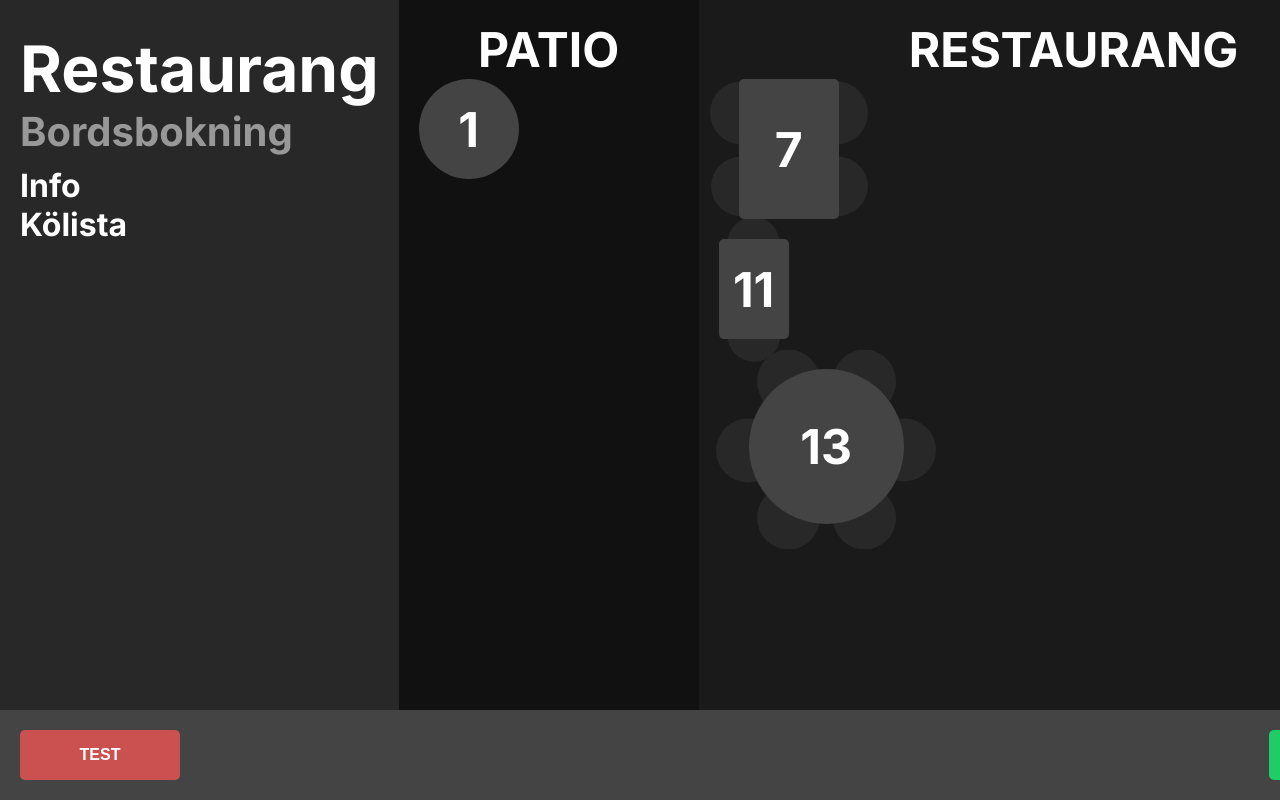
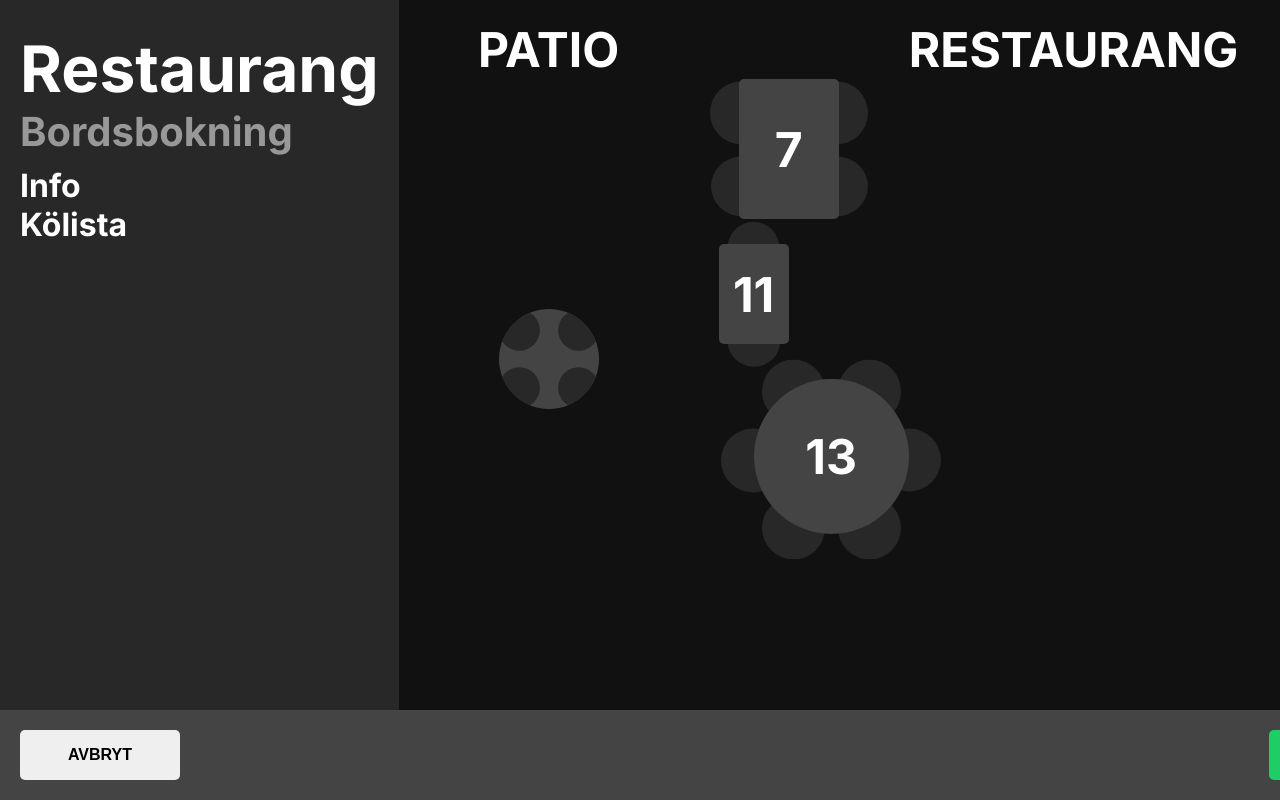
Before and after one commit to Deltaximity/DVGA11---Laboration-2, a plain HTML site: page index.html in a window 1280 px wide. Shown: the top 800 px of the page. Drawn offline with Linux system fonts and the light colour scheme.

Commit message:
Redigeringar från min macbook :)

```diff
--- a/index.html
+++ b/index.html
@@ -10,6 +10,7 @@
     <link href="https://fonts.googleapis.com/css2?family=Inter:wght@400;700&display=swap" rel="stylesheet">
 
     <link rel="stylesheet" href="style.css">
+    <script src="main.js" defer></script>
     <title>Document</title>
 </head>
 <body>
@@ -40,8 +41,8 @@
         </div>
     </div>
     <div class="actionbar">
-        <button class="btn danger">Test</button>
-        <button class="btn action">Test</button>
+        <button class="btn">Avbryt</button>
+        <button class="btn action">Boka</button>
     </div>
 </body>
 </html>
--- /dev/null
+++ b/main.js
@@ -0,0 +1,7 @@
+let tables = document.querySelectorAll('.table');
+
+tables.forEach(table => {
+    table.addEventListener('click', (e) => {
+        e.target.focus();
+    });
+});
--- a/style.css
+++ b/style.css
@@ -56,10 +56,10 @@ body {
 
 .restaurant {
     grid-area: restaurang;
-    background-color: var(--color-01dp);
+    /* background-color: var(--color-01dp); */
     padding: var(--global-margin);
     position: relative;
-    z-index: -10;
+    /* z-index: -2; */
 }
 
 .actionbar {
@@ -142,6 +142,19 @@ h3 {
     position: relative;
 }
 
+.table:focus {
+    border: solid 5px var(--color-primary);
+}
+
+.table.booked {
+    background-color: var(--color-bg);
+    border: dashed 5px var(--color-16dp);
+}
+
+.table.booked:focus {
+    border: solid 5px var(--color-danger);
+}
+
 .restaurant .table.four-seater {
     width: 100px;
     height: 140px;
@@ -160,7 +173,7 @@ h3 {
 .restaurant .table.two-seater {
     width: 70px;
     height: 100px;
-    margin: 20px 0;
+    margin: 25px 0;
 }
 
 .restaurant .table.two-seater::before {
@@ -176,7 +189,7 @@ h3 {
     width: 155px;
     height: 155px;
     border-radius: 50%;
-    margin: 30px;
+    margin: 35px;
 }
 
 .restaurant .table.six-seater::before {
@@ -193,3 +206,12 @@ h3 {
     height: 100px;
     border-radius: 50%;
 }
+
+.patio .table.four-seater {
+    content: url(./img/four_seater2.svg);
+    position: absolute;
+    top: 50%;
+    left: 50%;
+    transform: translate(-50%, -46%);
+    z-index: -1;
+}
```
